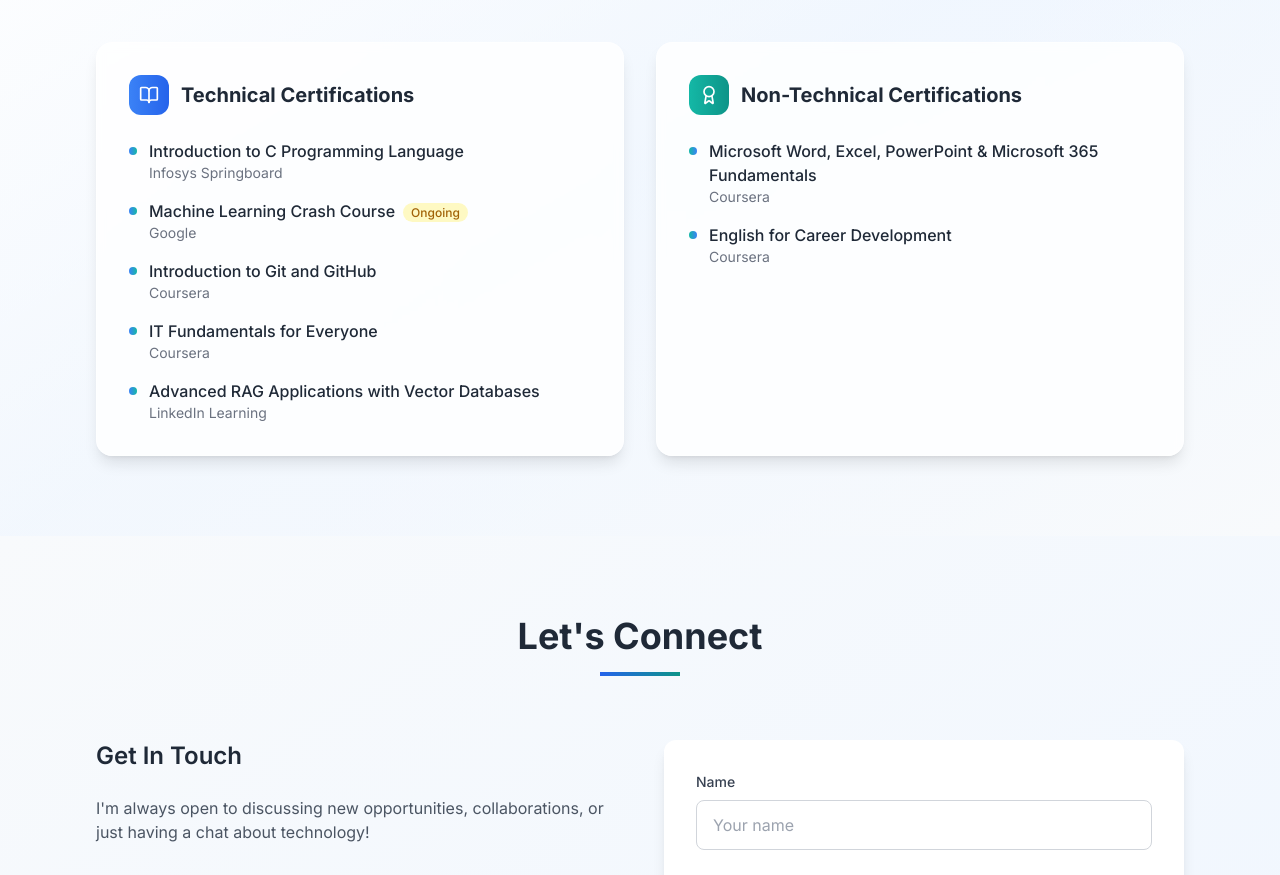
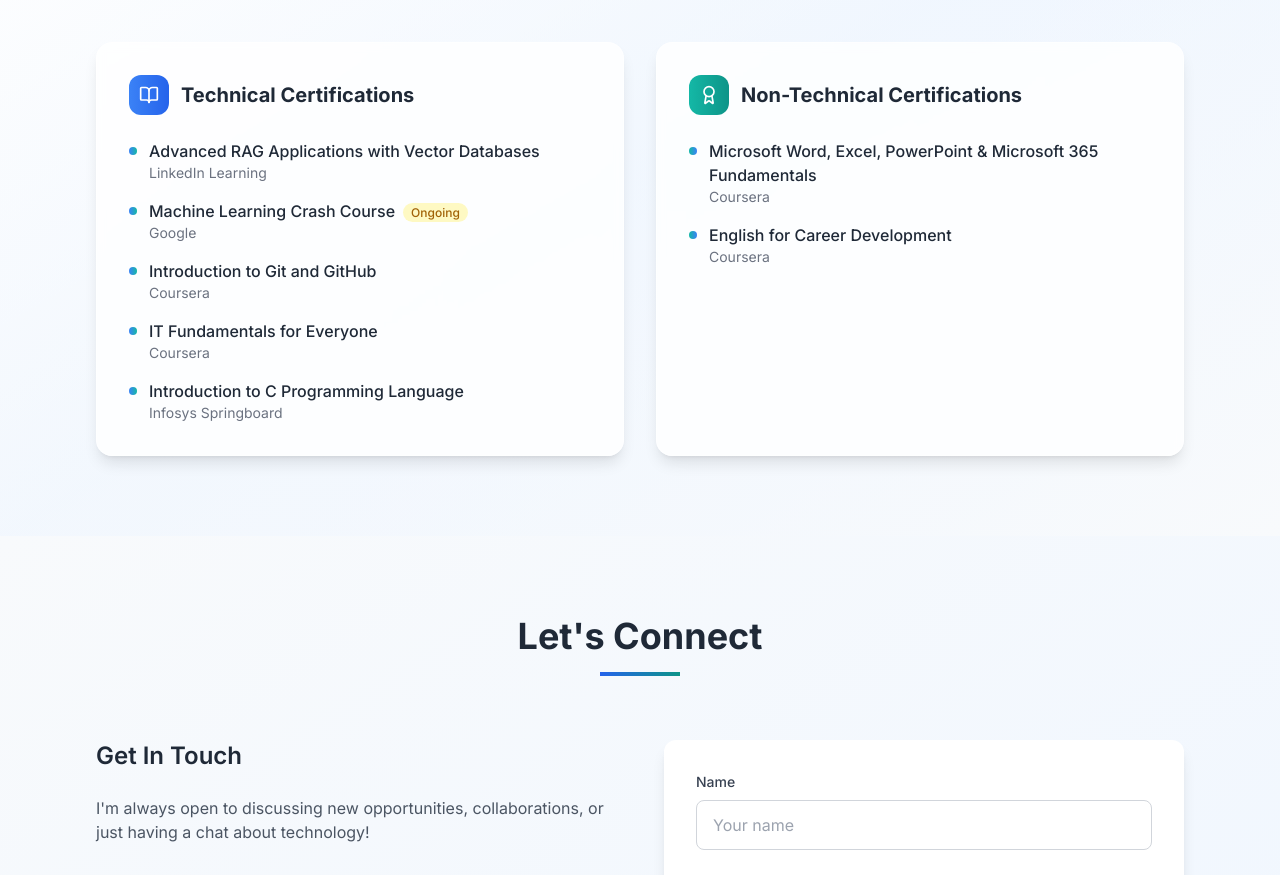
Before and after one commit to BiswasNehaa/neha-biswas, a React (Vite) app: page / in a window 1280 px wide. Shown: the part 6240-7115 px from the top of the page. Built offline with nearby package versions, Linux system fonts and the light colour scheme.

Commit message:
Changes
Co-authored-by: BiswasNehaa <149717720+BiswasNehaa@users.noreply.github.com>

```diff
--- a/src/components/Certifications.tsx
+++ b/src/components/Certifications.tsx
@@ -2,10 +2,11 @@
 import { Award, BookOpen } from 'lucide-react';
 
 const Certifications = () => {
+  // Most recent certifications first
   const technicalCerts = [
     {
-      title: "Introduction to C Programming Language",
-      provider: "Infosys Springboard",
+      title: "Advanced RAG Applications with Vector Databases",
+      provider: "LinkedIn Learning",
     },
     {
       title: "Machine Learning Crash Course",
@@ -21,8 +22,8 @@ const Certifications = () => {
       provider: "Coursera",
     },
     {
-      title: "Advanced RAG Applications with Vector Databases",
-      provider: "LinkedIn Learning",
+      title: "Introduction to C Programming Language",
+      provider: "Infosys Springboard",
     },
   ];
 
```
